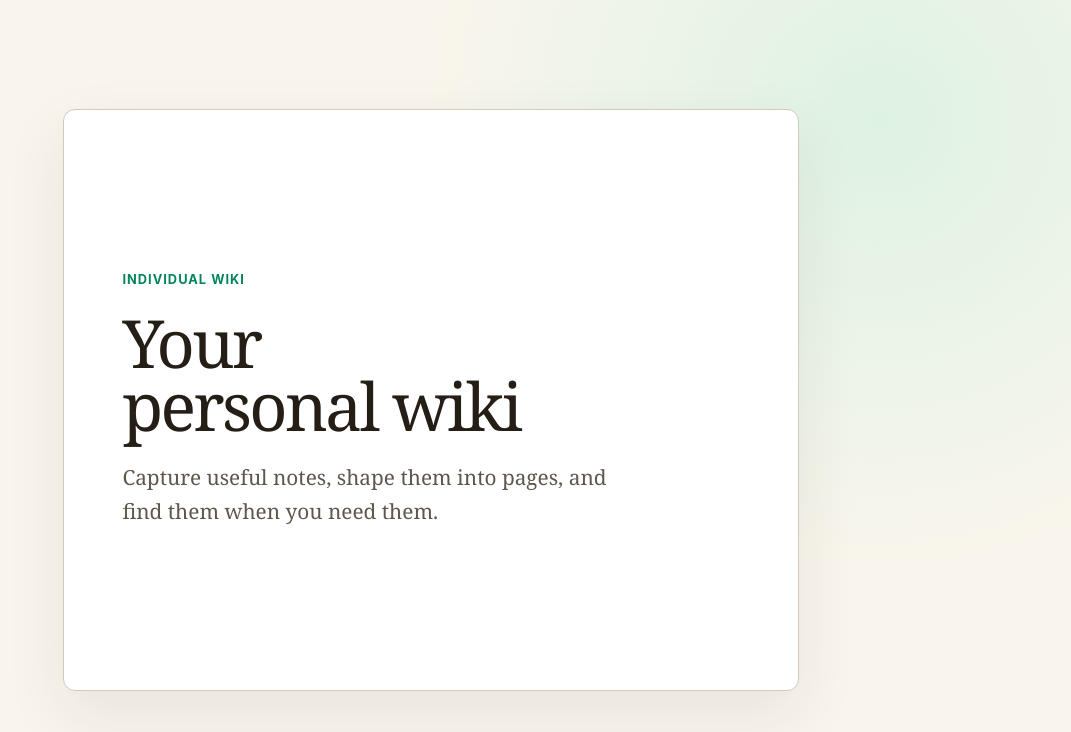
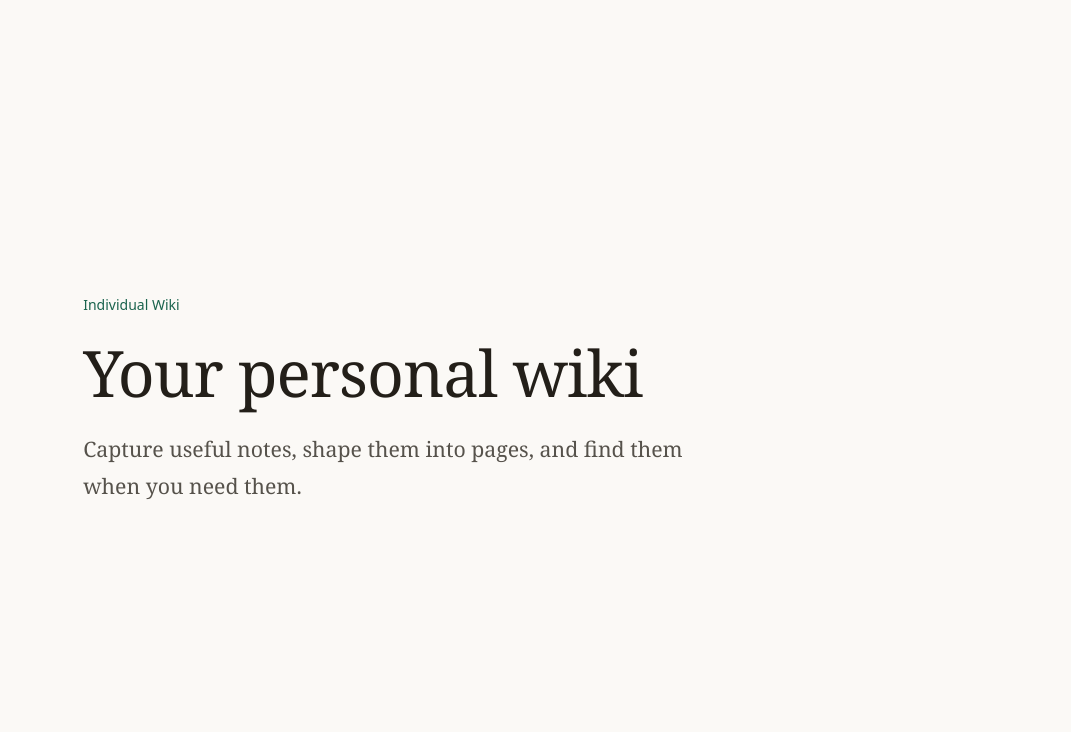
Before and after one commit to paramcodes/ruby, a Next.js app: page / in a window 1280 px wide. Shown: the top 732 px of the page, without its empty margins (209-1280 px from the left). Built offline with nearby package versions, Linux system fonts and the light colour scheme.

Commit message:
feat: add design token system and editorial home styling

```diff
--- a/src/app/layout.tsx
+++ b/src/app/layout.tsx
@@ -1,9 +1,13 @@
-import type { Metadata } from "next";
+import type { Metadata, Viewport } from "next";
 import "../styles/globals.css";
 
 export const metadata: Metadata = {
   title: "Individual Wiki",
   description: "A calm place to collect and find your notes."
+};
+
+export const viewport: Viewport = {
+  colorScheme: "light dark"
 };
 
 export default function RootLayout({
--- a/src/styles/globals.css
+++ b/src/styles/globals.css
@@ -1,3 +1,5 @@
+@import "./tokens.css";
+
 *,
 *::before,
 *::after {
@@ -5,63 +7,107 @@
   min-inline-size: 0;
 }
 
-:root {
-  --color-surface: oklch(97% 0.012 85);
-  --color-surface-raised: oklch(100% 0 none);
-  --color-text: oklch(24% 0.018 70);
-  --color-text-muted: oklch(46% 0.02 70);
-  --color-accent: oklch(54% 0.13 165);
-  --color-border: oklch(84% 0.018 80);
-  --font-body: Georgia, "Times New Roman", serif;
-  --font-ui: Inter, ui-sans-serif, system-ui, sans-serif;
-  --space-1: 0.5rem;
-  --space-2: 1rem;
-  --space-3: 1.5rem;
-  --space-4: 2.5rem;
-  --space-5: clamp(4rem, 2rem + 6vw, 8rem);
-  --radius-1: 0.75rem;
-  --border-width: 1px;
-  --focus-ring: 3px solid color-mix(in oklch, var(--color-accent), white 25%);
-  background: var(--color-surface);
-  color: var(--color-text);
-  font-synthesis: none;
-  overflow-wrap: break-word;
-  text-wrap: pretty;
+html {
+  background: var(--color-canvas);
+  scrollbar-gutter: stable;
 }
 
 body {
   margin: 0;
   min-block-size: 100svh;
-  background:
-    radial-gradient(
-      circle at 85% 15%,
-      oklch(91% 0.06 165 / 45%),
-      transparent 28rem
-    ),
-    var(--color-surface);
-  font-family: var(--font-body);
+  background: var(--color-canvas);
+  color: var(--color-text);
+  font-family: var(--font-reading);
+  font-size: var(--font-size-body);
+  font-synthesis: none;
+  line-height: var(--line-height-body);
+  overflow-wrap: break-word;
+  text-wrap: pretty;
 }
 
 h1,
+h2,
+h3,
+h4,
+h5,
+h6 {
+  margin: 0;
+  font-family: var(--font-display);
+  font-weight: 500;
+  line-height: var(--line-height-tight);
+  text-wrap: balance;
+}
+
 p {
   margin: 0;
 }
 
+img,
+picture,
+video,
+canvas,
+svg {
+  display: block;
+  max-inline-size: 100%;
+}
+
+img,
+video {
+  block-size: auto;
+}
+
+input,
+button,
+textarea,
+select {
+  font: inherit;
+  font-size: max(1rem, 1em);
+  touch-action: manipulation;
+}
+
+button {
+  user-select: none;
+}
+
+a {
+  color: var(--color-accent);
+  text-decoration-thickness: var(--border-width);
+  text-underline-offset: 0.18em;
+}
+
 :focus-visible {
-  outline: var(--focus-ring);
-  outline-offset: 3px;
+  outline: var(--focus-ring-width) solid var(--focus-ring-color);
+  outline-offset: var(--focus-ring-offset);
+}
+
+::selection {
+  background: var(--color-accent-subtle);
+  color: var(--color-text);
+}
+
+@media (hover: hover) and (pointer: fine) {
+  a:hover {
+    color: var(--color-accent-hover);
+  }
+}
+
+@media (prefers-reduced-motion: no-preference) {
+  a {
+    transition: color var(--duration-fast) var(--ease-standard);
+  }
 }
 
 .home {
-  --gutter: var(--space-3);
-  --content: 46rem;
+  --gutter: var(--space-md);
 
   display: grid;
+  align-content: center;
   min-block-size: 100svh;
-  padding-block: var(--space-5);
+  padding-block: var(--space-section);
+  overflow: clip;
   grid-template-columns:
     [full-width-start] minmax(var(--gutter), 1fr)
-    [content-start] min(100% - var(--gutter) * 2, var(--content)) [content-end]
+    [content-start] min(100% - var(--gutter) * 2, var(--measure)) [content-end]
     minmax(var(--gutter), 1fr) [full-width-end];
 }
 
@@ -71,36 +117,29 @@ p {
 
 .home__intro {
   display: grid;
-  align-content: center;
-  gap: var(--space-3);
-  padding: clamp(2rem, 1.25rem + 3vw, 4rem);
-  border: var(--border-width) solid var(--color-border);
-  border-radius: var(--radius-1);
-  background: var(--color-surface-raised);
-  box-shadow: 0 1.5rem 4rem oklch(30% 0.025 70 / 8%);
+  gap: var(--space-md);
 }
 
 .home__eyebrow {
   color: var(--color-accent);
   font-family: var(--font-ui);
-  font-size: 0.8rem;
-  font-weight: 700;
-  letter-spacing: 0.08em;
-  text-transform: uppercase;
+  font-size: var(--font-size-small);
+  font-weight: 500;
+  letter-spacing: 0;
+  line-height: var(--line-height-snug);
+  text-transform: none;
 }
 
 .home__title {
-  max-inline-size: 13ch;
-  font-size: clamp(2.5rem, 1.75rem + 3vw, 4.5rem);
-  font-weight: 500;
-  letter-spacing: -0.04em;
-  line-height: 0.95;
-  text-wrap: balance;
+  max-inline-size: 16ch;
+  font-size: var(--font-size-display);
+  letter-spacing: -0.015em;
+  line-height: var(--line-height-tight);
 }
 
 .home__description {
-  max-inline-size: 42ch;
+  max-inline-size: 52ch;
   color: var(--color-text-muted);
-  font-size: clamp(1.1rem, 1rem + 0.4vw, 1.3rem);
-  line-height: 1.6;
+  font-size: var(--font-size-large);
+  line-height: var(--line-height-relaxed);
 }
--- /dev/null
+++ b/src/styles/tokens.css
@@ -0,0 +1,92 @@
+:root {
+  color-scheme: light dark;
+
+  /* Color: warm neutral surfaces, deep archival green accent. */
+  --color-canvas: light-dark(oklch(98.4% 0.005 80), oklch(21% 0.008 78));
+  --color-surface: light-dark(oklch(96.6% 0.008 80), oklch(25% 0.009 78));
+  --color-surface-raised: light-dark(oklch(100% 0 none), oklch(29% 0.01 78));
+  --color-surface-sunken: light-dark(oklch(94.6% 0.01 80), oklch(18% 0.007 78));
+  --color-text: light-dark(oklch(24% 0.012 75), oklch(92% 0.008 80));
+  --color-text-muted: light-dark(oklch(44% 0.012 75), oklch(76% 0.01 80));
+  --color-text-subtle: light-dark(oklch(52% 0.01 75), oklch(66% 0.01 80));
+  --color-border: color-mix(
+    in oklch,
+    var(--color-text) 14%,
+    var(--color-canvas)
+  );
+  --color-border-strong: color-mix(
+    in oklch,
+    var(--color-text) 28%,
+    var(--color-canvas)
+  );
+  --color-accent: light-dark(oklch(45% 0.08 168), oklch(76% 0.09 168));
+  --color-accent-hover: color-mix(
+    in oklch,
+    var(--color-accent) 88%,
+    var(--color-text)
+  );
+  --color-accent-subtle: color-mix(
+    in oklch,
+    var(--color-accent) 14%,
+    var(--color-canvas)
+  );
+  --color-danger: light-dark(oklch(48% 0.17 25), oklch(72% 0.14 25));
+  --color-focus-ring: var(--color-accent);
+
+  /* Typography */
+  --font-reading:
+    "Iowan Old Style", "Charter", "Bitstream Charter", "Source Serif 4",
+    Georgia, serif;
+  --font-display: var(--font-reading);
+  --font-ui:
+    ui-sans-serif, system-ui, -apple-system, "Segoe UI", Roboto,
+    "Helvetica Neue", Arial, sans-serif;
+
+  --font-size-small: clamp(0.8125rem, 0.785rem + 0.15vw, 0.875rem);
+  --font-size-body: clamp(1rem, 0.96rem + 0.2vw, 1.125rem);
+  --font-size-large: clamp(1.125rem, 1.05rem + 0.35vw, 1.375rem);
+  --font-size-title: clamp(1.75rem, 1.3rem + 2vw, 2.75rem);
+  --font-size-display: clamp(2.25rem, 1.4rem + 3.6vw, 4rem);
+
+  --line-height-tight: 1.08;
+  --line-height-snug: 1.3;
+  --line-height-body: 1.6;
+  --line-height-relaxed: 1.7;
+
+  --measure: 68ch;
+
+  /* Spacing */
+  --space-3xs: 0.25rem;
+  --space-2xs: 0.5rem;
+  --space-xs: 0.75rem;
+  --space-sm: 1rem;
+  --space-md: 1.5rem;
+  --space-lg: 2rem;
+  --space-xl: 3rem;
+  --space-2xl: 4.5rem;
+  --space-section: clamp(4rem, 2.5rem + 7vw, 8.5rem);
+
+  /* Border */
+  --border-width: 1px;
+  --border-width-strong: 2px;
+  --radius-small: 0.25rem;
+  --radius-medium: 0.375rem;
+  --radius-large: 0.5rem;
+
+  /* Focus */
+  --focus-ring-width: 2px;
+  --focus-ring-color: var(--color-focus-ring);
+  --focus-ring-offset: 3px;
+
+  /* Motion */
+  --duration-fast: 120ms;
+  --duration-base: 200ms;
+  --ease-standard: cubic-bezier(0.2, 0, 0, 1);
+
+  /* Elevation: only for surfaces that genuinely lift. */
+  --shadow-raised: 0 1px 2px
+    color-mix(in oklch, var(--color-text) 6%, transparent);
+  --shadow-overlay:
+    0 2px 4px color-mix(in oklch, var(--color-text) 6%, transparent),
+    0 16px 40px color-mix(in oklch, var(--color-text) 10%, transparent);
+}
```
